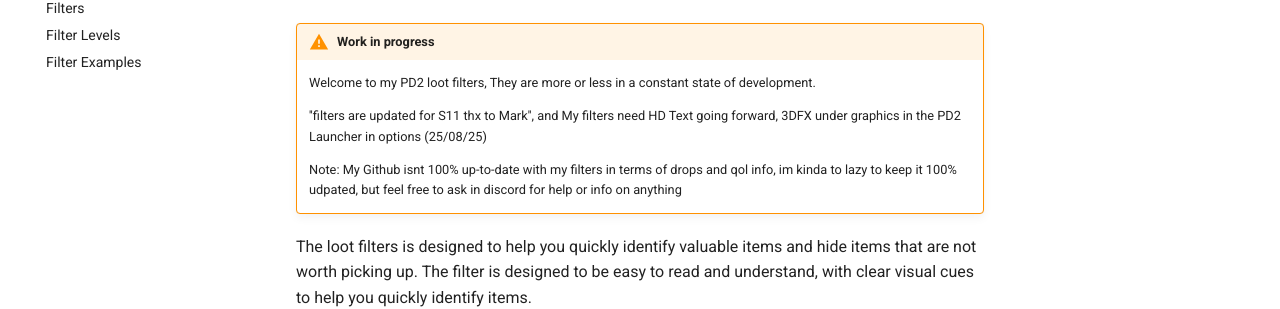
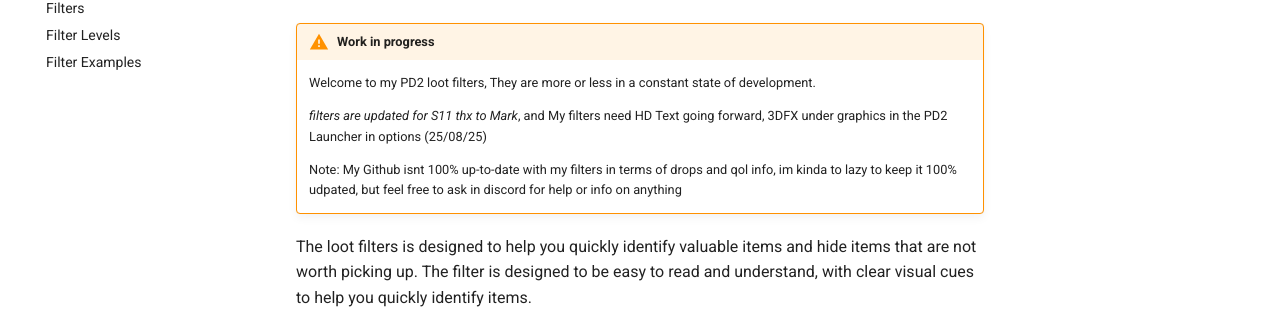
Before and after one commit to KassahiPD2/Kassahi, an MkDocs documentation site: the page built from docs/index.md, in a window 1280 px wide. Shown: the part 157-466 px from the top of the page. Built offline with MkDocs 1.6.1 and Material for MkDocs 9.7.7, drawn with Linux system fonts in a browser that asks for light colours; comment, search, counter and statistics services are not loaded.

```diff
--- a/docs/index.md
+++ b/docs/index.md
@@ -4,7 +4,7 @@
 
     Welcome to my PD2 loot filters, They are more or less in a constant state of development.
 
-    ''filters are updated for S11 thx to Mark'', and My filters need HD Text going forward, 3DFX under graphics in the PD2 Launcher in options (25/08/25)
+    *filters are updated for S11 thx to Mark*, and My filters need HD Text going forward, 3DFX under graphics in the PD2 Launcher in options (25/08/25)
 
     Note: My Github isnt 100% up-to-date with my filters in terms of drops and qol info, im kinda to lazy to keep it 100% udpated, but feel free to ask in discord for help or info on anything
 
```
